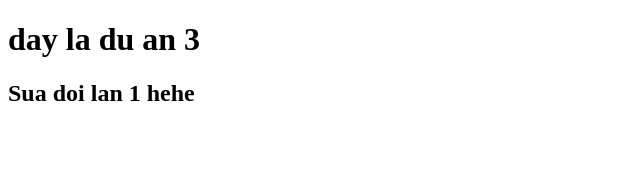
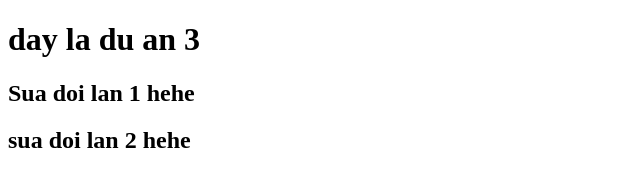
Before and after one commit to hoangquang151004/duan3, a plain HTML site: page index.html in a window 1280 px wide. Shown: the whole page, without its empty margins (0-640 px from the left). Drawn offline with Linux system fonts and the light colour scheme.

Commit message:
sua doi lan 2

```diff
--- a/index.html
+++ b/index.html
@@ -8,5 +8,6 @@
   <body>
     <h1>day la du an 3</h1>
     <h2>Sua doi lan 1 hehe</h2>
+    <h2>sua doi lan 2 hehe</h2>
   </body>
 </html>
```
